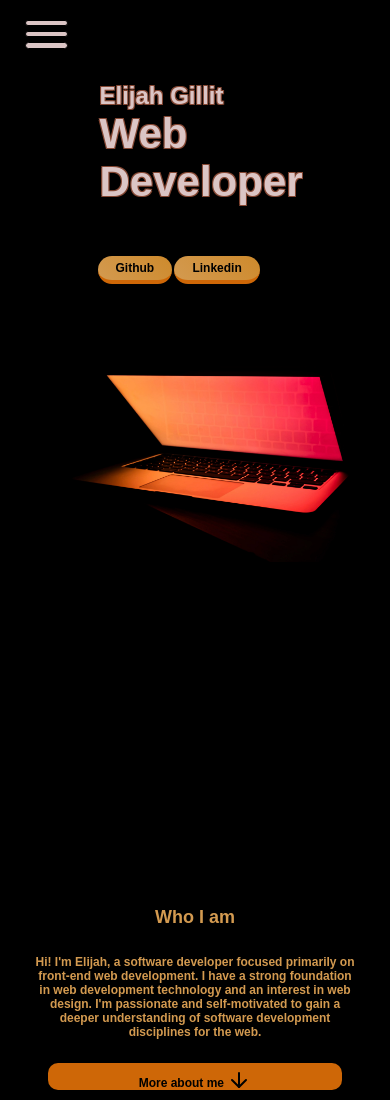
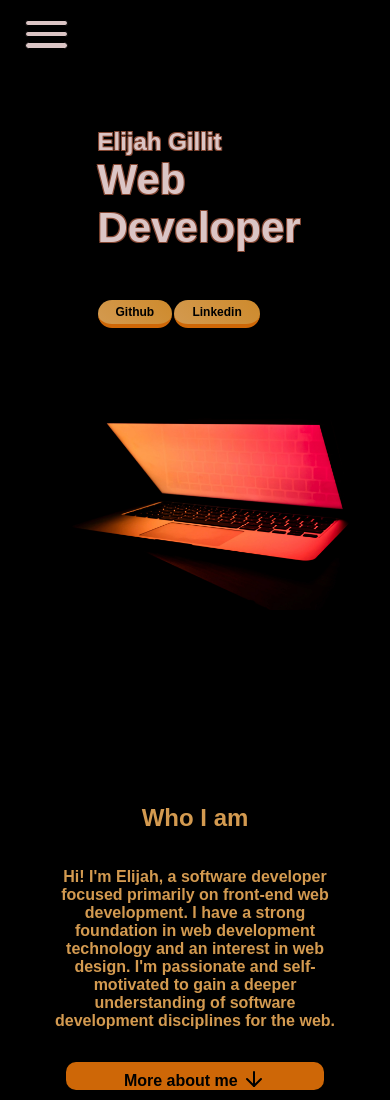
Before and after one commit to eg744/PortfolioExample, a plain HTML site: page index.html in a window 390 px wide. Shown: the top 1100 px of the page. Drawn offline with Linux system fonts and the light colour scheme.

Commit message:
fix title, external link area: margin 0 caused overflow

```diff
--- a/index.html
+++ b/index.html
@@ -67,7 +67,9 @@
         <section id="about" class="home-about">
             <div class="home-about-textbox">
                 <h2>Who I am</h2>
-                <p class="about-me-primary">Hi! I'm Elijah, a software developer focused primarily on front-end web
+                <!-- about-mobile-text -->
+                <p class="about-me-primary ">Hi! I'm Elijah, a software developer focused primarily on
+                    front-end web
                     development. I have a strong foundation in web development technology and an interest in
                     web design.
                     I'm
--- a/script.js
+++ b/script.js
@@ -4,6 +4,7 @@ document.addEventListener('DOMContentLoaded', () => {
 	const primaryNavbar = document.querySelector('.primary-navigation');
 
 	const pageTitle = document.querySelector('.title-name');
+	const externalLinks = document.querySelector('.external-links');
 
 	const readMoreButton = document.querySelector('.read-more-button');
 	const aboutMe = document.querySelector('.about-me-secondary');
@@ -14,6 +15,7 @@ document.addEventListener('DOMContentLoaded', () => {
 		navbarToggle.classList.toggle('change');
 		primaryNavbar.classList.toggle('toggleNav');
 		pageTitle.classList.toggle('translateTitle');
+		externalLinks.classList.toggle('translateTitle');
 
 		const isVisible = primaryNavbar.getAttribute('data-visible');
 
--- a/styles/style.css
+++ b/styles/style.css
@@ -97,15 +97,17 @@ img {
 }
 
 .title-name {
-   margin: 50px;
+	margin: 2em;
 	font-size: var(--font-x-large);
 	text-align: left;
 	color: var(--burger-bg-color);
 	text-shadow: -1px -1px 0 #844733, 1px -1px 0 #844733, -1px 1px 0 #844733,
 		1px 1px 0 #844733;
+	display: flex;
+	flex-direction: column;
+	flex-wrap: wrap;
 }
 .subtitle {
-   display: block;
 	font-size: var(--font-med-large);
 }
 .external-links {
@@ -689,6 +691,18 @@ footer {
 }
 
 @media (max-width: 768px) {
+	/* .about-me-primary {
+		font-size: 2rem;
+	} */
+	.home-hero {
+		margin: 0;
+		transform: translateY(5em);
+	}
+	.home-about-textbox {
+		font-size: 2em;
+		margin: 1em;
+		transform: translateY(-3em);
+	}
 	/* Display only first image on smaller sizes */
 	.image-scroll-container .scroll-image:not(:first-child) {
 		display: none;
@@ -802,6 +816,7 @@ footer {
 		flex-direction: column;
 		align-items: center;
 	}
+
 	/* alternating sides*/
 	.portfolio-item:nth-child(odd) {
 		align-self: flex-end;
@@ -849,7 +864,9 @@ footer {
 		clip-path: circle(100% at 50% 30%);
 	}
 	/* Even children */
-   .portfolio-container .portfolio-item:nth-child(even) .portfolio-description {
+	.portfolio-container
+		.portfolio-item:nth-child(even)
+		.portfolio-description {
 		clip-path: circle(0% at 50% 50%);
 	}
 	.portfolio-container
@@ -950,10 +967,9 @@ footer {
 	.title-name {
 		font-size: 3em;
 	}
-   /* Translate less to stay on screen */
+	/* Translate less to stay on screen. Added external links. margin 0 caused overflow. */
 	.translateTitle {
-      transform: translateX(5.5em);
-      margin-left: 0;
+		transform: translateX(5rem);
 	}
 	.github-link,
 	.linkedin-link {
```
Lines whose indentation alone changed are shown as unchanged.
